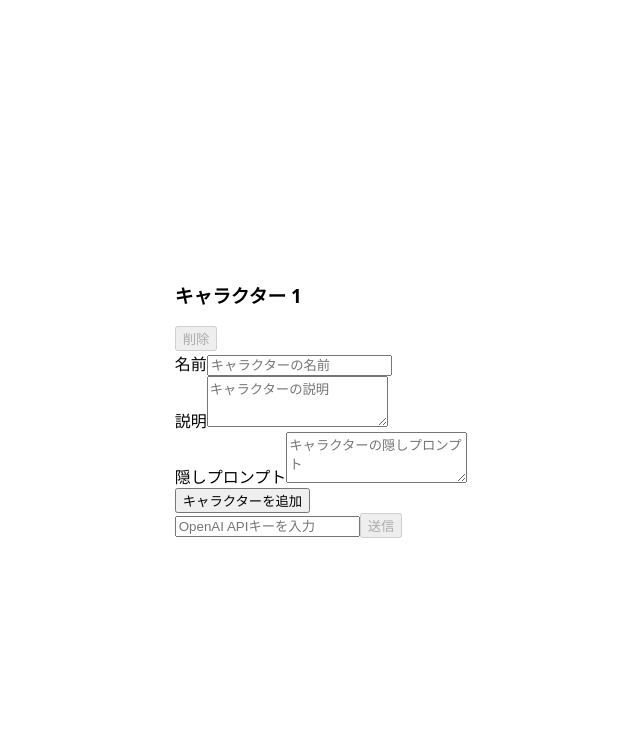
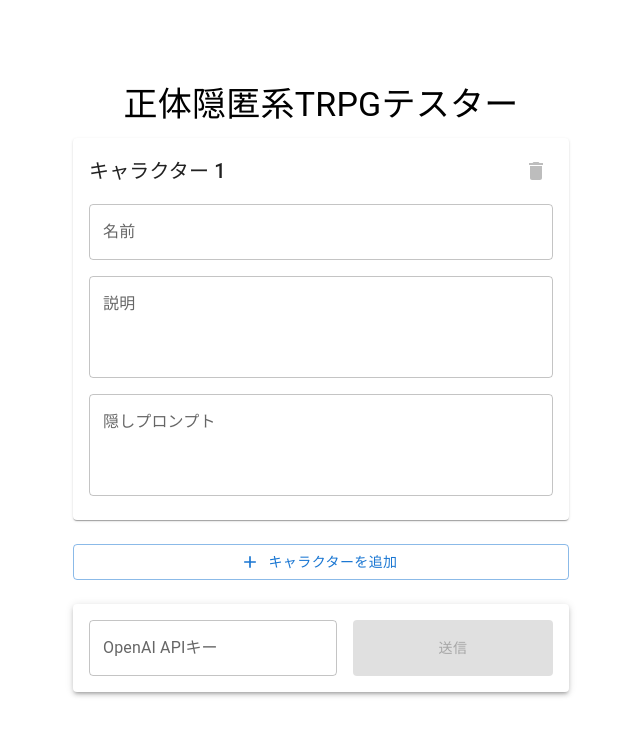
Before and after one commit to eatski/concealers, a React (Vite) app: page / in a window 1280 px wide. Shown: the top 736 px of the page, without its empty margins (319-959 px from the left). Built offline with nearby package versions, Linux system fonts and the light colour scheme.

Commit message:
Materialデザイン

```diff
--- a/package.json
+++ b/package.json
@@ -10,6 +10,10 @@
     "preview": "vite preview"
   },
   "dependencies": {
+    "@emotion/react": "^11.14.0",
+    "@emotion/styled": "^11.14.0",
+    "@mui/icons-material": "^6.4.2",
+    "@mui/material": "^6.4.2",
     "openai": "^4.82.0",
     "openapi": "^1.0.1",
     "react": "^18.3.1",
--- a/src/App.tsx
+++ b/src/App.tsx
@@ -1,6 +1,22 @@
 import { useState } from 'react'
 import useSWRMutation from 'swr/mutation'
 import { sendRequest } from './api/openai'
+import {
+  Container,
+  Box,
+  Card,
+  CardContent,
+  TextField,
+  Button,
+  Typography,
+  IconButton,
+  CircularProgress,
+  Alert,
+  Paper,
+  Stack
+} from '@mui/material'
+import DeleteIcon from '@mui/icons-material/Delete'
+import AddIcon from '@mui/icons-material/Add'
 
 interface Character {
   name: string
@@ -48,82 +64,127 @@ function App() {
   }
 
   return (
-    <div>
+    <Container maxWidth="md">
+      <Box sx={{ my: 4 }}>
+        <Typography variant="h4" component="h1" gutterBottom align="center">
+          正体隠匿系TRPGテスター
+        </Typography>
+
         <form onSubmit={handleSubmit}>
-        <div>
+          <Stack spacing={3}>
             {characters.map((character, index) => (
-            <div key={index}>
-              <div>
-                <h3>キャラクター {index + 1}</h3>
-                <button
-                  type="button"
+              <Card key={index}>
+                <CardContent>
+                  <Stack spacing={2}>
+                    <Box sx={{ display: 'flex', justifyContent: 'space-between', alignItems: 'center' }}>
+                      <Typography variant="h6">
+                        キャラクター {index + 1}
+                      </Typography>
+                      <IconButton
                         onClick={() => removeCharacter(index)}
                         disabled={characters.length === 1}
+                        color="error"
+                        size="small"
                       >
-                  削除
-                </button>
-              </div>
+                        <DeleteIcon />
+                      </IconButton>
+                    </Box>
 
-              <div>
-                <label>名前</label>
-                <input
-                  type="text"
+                    <TextField
+                      fullWidth
+                      label="名前"
                       value={character.name}
                       onChange={(e) => handleCharacterChange(index, 'name', e.target.value)}
                       placeholder="キャラクターの名前"
+                      variant="outlined"
                     />
-              </div>
 
-              <div>
-                <label>説明</label>
-                <textarea
+                    <TextField
+                      fullWidth
+                      label="説明"
                       value={character.description}
                       onChange={(e) => handleCharacterChange(index, 'description', e.target.value)}
                       placeholder="キャラクターの説明"
+                      multiline
                       rows={3}
+                      variant="outlined"
                     />
-              </div>
 
-              <div>
-                <label>隠しプロンプト</label>
-                <textarea
+                    <TextField
+                      fullWidth
+                      label="隠しプロンプト"
                       value={character.hiddenPrompt}
                       onChange={(e) => handleCharacterChange(index, 'hiddenPrompt', e.target.value)}
                       placeholder="キャラクターの隠しプロンプト"
+                      multiline
                       rows={3}
+                      variant="outlined"
                     />
-              </div>
-            </div>
+                  </Stack>
+                </CardContent>
+              </Card>
             ))}
-        </div>
 
-        <button
-          type="button"
+            <Button
+              startIcon={<AddIcon />}
               onClick={addCharacter}
+              variant="outlined"
+              fullWidth
             >
               キャラクターを追加
-        </button>
+            </Button>
 
-        <div>
-          <input
+            <Paper elevation={3}>
+              <Box sx={{ p: 2 }}>
+                <Stack direction={{ xs: 'column', md: 'row' }} spacing={2}>
+                  <TextField
+                    fullWidth
                     type="password"
+                    label="OpenAI APIキー"
                     value={apiKey}
                     onChange={(e) => setApiKey(e.target.value)}
-            placeholder="OpenAI APIキーを入力"
+                    variant="outlined"
                   />
-          <button
+                  <Button
                     type="submit"
+                    variant="contained"
                     disabled={!apiKey || isMutating}
+                    sx={{
+                      height: '56px',
+                      minWidth: { xs: '100%', md: '200px' }
+                    }}
                   >
-            {isMutating ? '送信中...' : '送信'}
-          </button>
-        </div>
+                    {isMutating ? (
+                      <CircularProgress size={24} color="inherit" />
+                    ) : (
+                      '送信'
+                    )}
+                  </Button>
+                </Stack>
+              </Box>
+            </Paper>
+          </Stack>
         </form>
 
-      {isMutating && <div>応答を待っています...</div>}
-      {error && <div>{error.message}</div>}
-      {data && <div>{data}</div>}
-    </div>
+        <Stack spacing={2} sx={{ mt: 3 }}>
+          {isMutating && (
+            <Alert severity="info">
+              応答を待っています...
+            </Alert>
+          )}
+          {error && (
+            <Alert severity="error">
+              {error.message}
+            </Alert>
+          )}
+          {data && (
+            <Alert severity="success">
+              {data}
+            </Alert>
+          )}
+        </Stack>
+      </Box>
+    </Container>
   )
 }
 
```
Also changed, not shown: 1 other file (tests, documents, lock files or other folders). Lines whose indentation alone changed are shown as unchanged.
